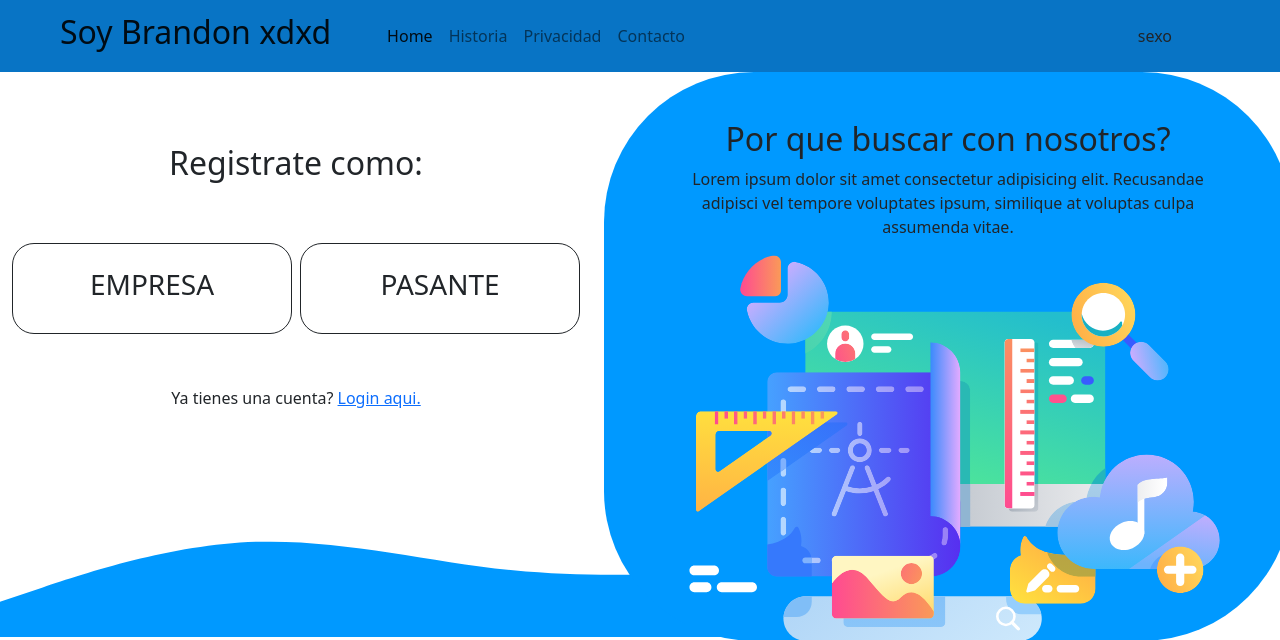
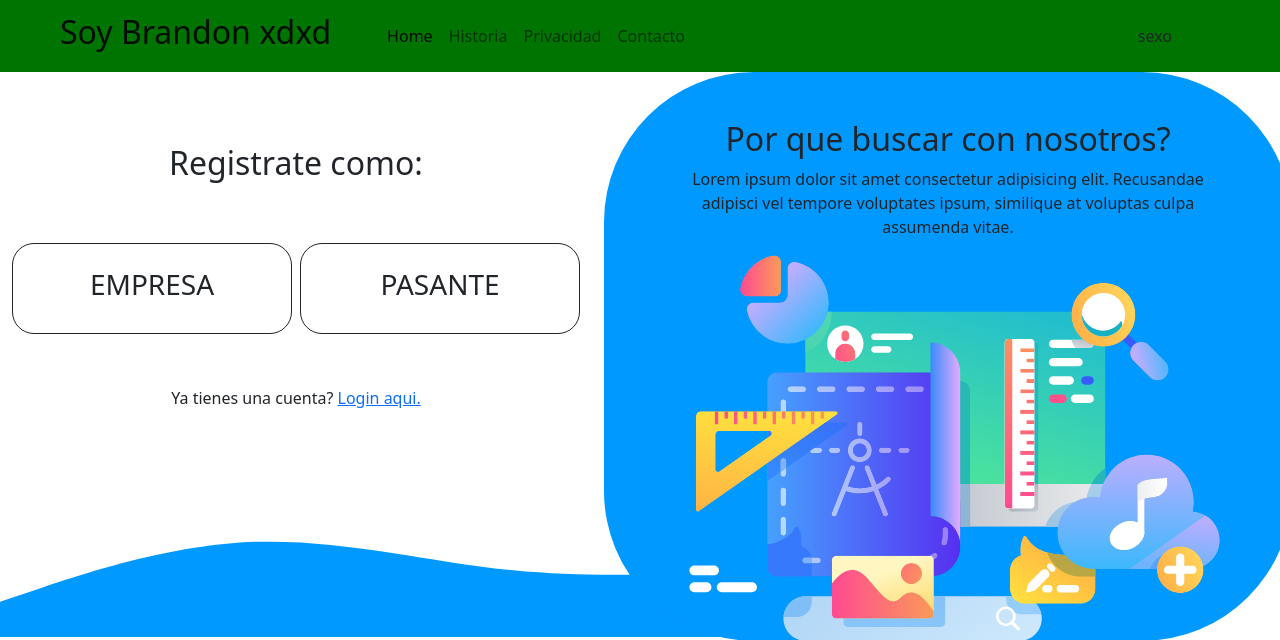
Before and after one commit to eduardo20020/ProyectoPlataforma, a PHP site: page /index.php in a window 1280 px wide. Shown: the top 640 px of the page. Run offline with PHP 8.4, Linux system fonts and the light colour scheme.

Commit message:
Mensaje descriptivo de los cambios realizados222223333333444444

```diff
--- a/public/navBar.php
+++ b/public/navBar.php
@@ -1,6 +1,6 @@
 <?php
 echo '
-<nav class="navbar navbar-expand-lg navbar-light" style="background-color:#0874c5">
+<nav class="navbar navbar-expand-lg navbar-light" style="background-color:#007400">
 <div class="container-fluid">
     <a class="navbar-brand mx-5" href="../index.php"><h2>Soy Brandon xdxd</h2></a>
     <button class="navbar-toggler" type="button" data-bs-toggle="collapse" data-bs-target="#navbarNavAltMarkup" aria-controls="navbarNavAltMarkup" aria-expanded="false" aria-label="Toggle navigation">
```
